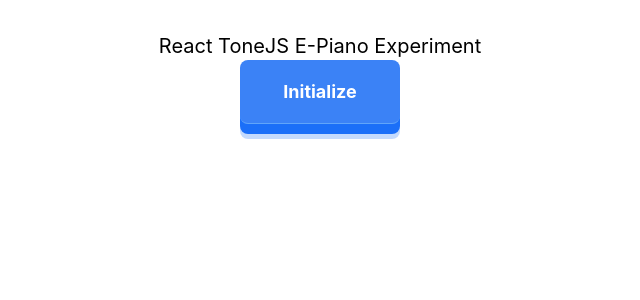
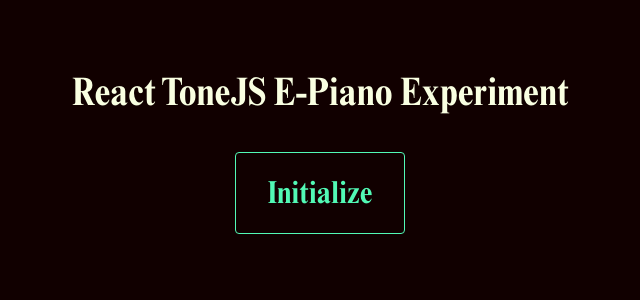
Before and after one commit to unframework/crystal-synth-demo, a React (Create React App) app: page / in a window 1280 px wide. Shown: the top 300 px of the page, without its empty margins (320-960 px from the left). Built offline with nearby package versions, Linux system fonts and the light colour scheme; what react-tone-rack would draw is missing.

Commit message:
Change up theme styling

```diff
--- a/src/App.tsx
+++ b/src/App.tsx
@@ -16,11 +16,11 @@
     <button
       type="button"
       className="
-        button w-40 h-16 bg-green-400 rounded-lg cursor-pointer select-none
-        active:translate-y-2  active:[box-shadow:0_0px_0_0_#1bf86f,0_0px_0_0_#1bf87041]
-        active:border-b-[0px]
-        transition-all duration-150 [box-shadow:0_10px_0_0_#1bf86f,0_15px_0_0_#1bf87041]
-        border-b-[1px] border-green-300
+        px-4 py-2 rounded-sm cursor-pointer select-none
+        active:translate-y-[1px]
+        border-[1px] border-egreen
+        text-egreen
+        font-serif
       "
       onClick={() => {
         const testPattern = new Tone.Part<[string, string]>(
@@ -86,9 +86,7 @@
         // emitNote(Tone.immediate(), 'C4');
       }}
     >
-      <span className="flex flex-col justify-center items-center h-full text-white font-bold text-lg ">
-        Play Note
-      </span>
+      Play Note
     </button>
   );
 };
@@ -201,25 +199,23 @@
 
   return (
     <div className="text-center">
-      <h1 className="text-xl">React ToneJS E-Piano Experiment</h1>
+      <h1 className="text-xl mb-4">React ToneJS E-Piano Experiment</h1>
 
       {started ? (
         <Main />
       ) : (
         <button
           className="
-            button w-40 h-16 bg-blue-500 rounded-lg cursor-pointer select-none
-            active:translate-y-2  active:[box-shadow:0_0px_0_0_#1b6ff8,0_0px_0_0_#1b70f841]
-            active:border-b-[0px]
-            transition-all duration-150 [box-shadow:0_10px_0_0_#1b6ff8,0_15px_0_0_#1b70f841]
-            border-b-[1px] border-blue-400
+            px-4 py-2 rounded-sm cursor-pointer select-none
+            active:translate-y-[1px]
+            border-[1px] border-egreen
+            text-egreen
+            font-serif
           "
           type="button"
           onClick={() => startCallback()}
         >
-          <span className="flex flex-col justify-center items-center h-full text-white font-bold text-lg ">
-            Initialize
-          </span>
+          Initialize
         </button>
       )}
     </div>
--- a/src/index.css
+++ b/src/index.css
@@ -2,16 +2,20 @@
 @tailwind components;
 @tailwind utilities;
 
+@font-face {
+  font-family: TimesCondensed;
+  src: url('/public/Times New Roman MT Condensed Bold.otf') format('opentype');
+}
+
+html {
+  font-family: TimesCondensed;
+  font-size: 32px;
+}
+
 body {
   margin: 2em;
-  font-family: -apple-system, BlinkMacSystemFont, 'Segoe UI', 'Roboto', 'Oxygen',
-    'Ubuntu', 'Cantarell', 'Fira Sans', 'Droid Sans', 'Helvetica Neue',
-    sans-serif;
+  background: #110000;
+  color: #f9ffe1;
   -webkit-font-smoothing: antialiased;
   -moz-osx-font-smoothing: grayscale;
 }
-
-code {
-  font-family: source-code-pro, Menlo, Monaco, Consolas, 'Courier New',
-    monospace;
-}
--- a/tailwind.config.js
+++ b/tailwind.config.js
@@ -2,7 +2,20 @@
 module.exports = {
   content: ['./src/**/*.{js,jsx,ts,tsx}'],
   theme: {
-    extend: {},
+    fontFamily: {
+      sans: ['Helvetica Neue', 'Arial'],
+      serif: ['TimesCondensed'],
+    },
+
+    extend: {
+      colors: {
+        ered: '#DD3320',
+        egreen: '#52F9B5',
+        eorange: '#FF993F',
+        ewhite: '#F9FFE1',
+        eblack: '#110000',
+      },
+    },
   },
   plugins: [],
 };
```
Also changed, not shown: public/Times New Roman MT Condensed Bold.otf (added).
